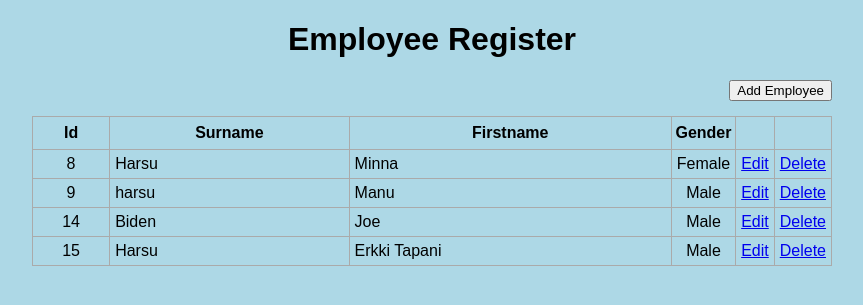
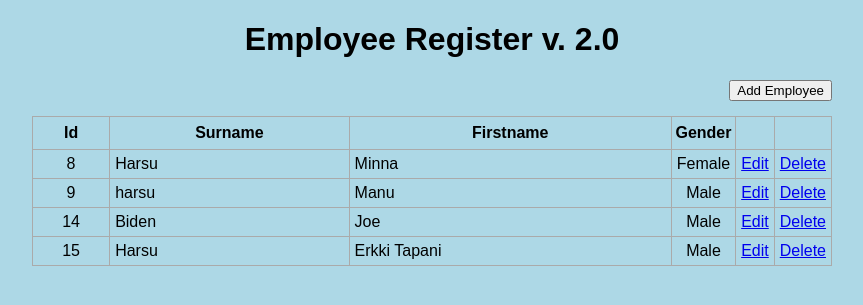
Before and after one commit to MaHa63/HR-System, a Flask app: page / in a window 1280 px wide. Shown: the top 305 px of the page, without its empty margins (208-1071 px from the left). Run offline with Flask 2, Linux system fonts and the light colour scheme; data comes from the database, SQL or seed files in the repository.

Commit message:
Version updated to 2.0

```diff
--- a/templates/index.html
+++ b/templates/index.html
@@ -9,7 +9,7 @@
 
 {% block body %}
 <div class="content" >
-    <h1 style="text-align: center ;">Employee Register</h1>
+    <h1 style="text-align: center ;">Employee Register v. 2.0</h1>
     <a href="/create"><button style="float: right;">Add Employee</button></a>
     <br>
     <br>
```
